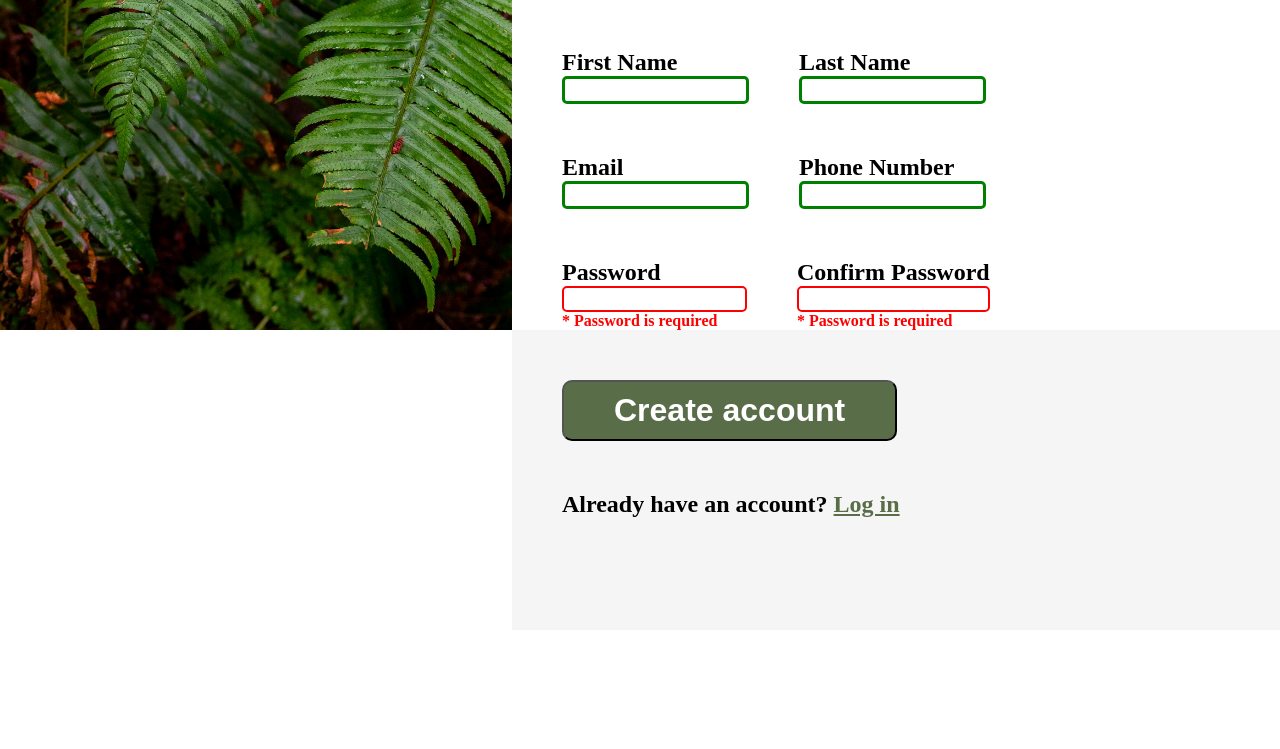
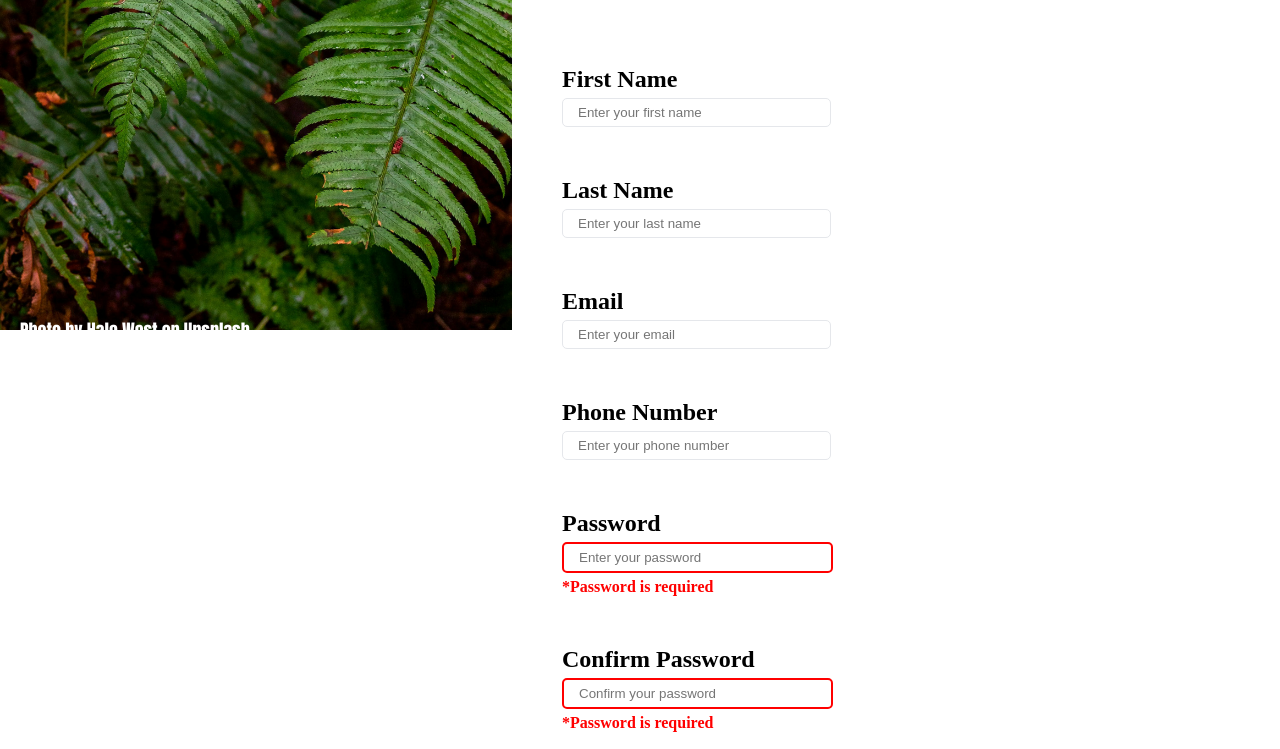
Before and after one commit to Francois-T9/sign-up-form, a plain HTML site: page index.html in a window 1280 px wide. Shown: the part 438-1187 px from the top of the page. Before the commit the page ends 1068 px from the top, so only its background shows below. Drawn offline with Linux system fonts and the light colour scheme; a web font is replaced by a local one.

Commit message:
Input borders now are gray when empty, red when invalid (but not empy), and a password patter, has been added. The submit button does not worl because it is not inside the <form>. The photo credit is not yet positioned correctly

```diff
--- a/index.html
+++ b/index.html
@@ -14,6 +14,7 @@
                 <img src="img/odin-lined.png" alt="">
                 <p>ODIN</p>
             </div>
+            <p>Photo by Hale West on Unsplash</p>
             <img src="img/halie-west-25xggax4bSA-unsplash.jpg" alt="">
         </div>
         <div class="form-container">
@@ -32,33 +33,33 @@
                 <form action="">
                     <div class="first-name">
                         <label for="first-name">First Name</label>
-                        <input type="text" id="first-name" name="first-name">
+                        <input type="text" required id="first-name" name="first-name" minlength="3"  placeholder="Enter your first name">
                     </div>
 
                     <div class="last-name">
                         <label for="last-name">Last Name</label>
-                        <input type="text" id="last-name" name="last-name">
+                        <input type="text" required id="last-name" name="last-name" minlength="3" placeholder="Enter your last name">
 
                     </div>
                     <div class="email">
                         <label for="email">Email</label>
-                        <input type="email" id="email" name="email">
+                        <input type="email" required id="email" name="email" placeholder="Enter your email">
                     </div>
 
                     <div class="phone-number">
                         <label for="phone-number">Phone Number</label>
-                        <input type="text" id="phone-number" name="phone-number">
+                        <input type="text" id="phone-number" name="phone-number" placeholder="Enter your phone number">
 
                     </div>
                     <div class="password">
                         <label for="pwd">Password</label>
-                        <input type="password" id="pwd" name="pwd" required>
-
+                        <input type="password" id="pwd" name="pwd" required placeholder="Enter your password" pattern="(?=.*\d)(?=.*[a-z])(?=.*[A-Z]).{8,}">
+                        <span class="error-message">*Password is required</span>
                     </div>
                     <div class="confirm-password">
                         <label for="confirm-pwd">Confirm Password</label>
-                        <input type="confirm-password" id="confirm-pwd" name="confirm-pwd" required>
-
+                        <input type="password" id="confirm-pwd" name="confirm-pwd" required placeholder="Confirm your password" pattern="(?=.*\d)(?=.*[a-z])(?=.*[A-Z]).{8,}">
+                        <span class="error-message">*Password is required</span>
                     </div>
                 </form>
             </div>
--- a/styles.css
+++ b/styles.css
@@ -8,6 +8,10 @@ body {
     padding: 0;
     width: 100%;
 
+}
+
+h1, p {
+    font-family: Impact, Haettenschweiler, 'Arial Narrow Bold', sans-serif;
 }
 
 .flex-container {
@@ -34,60 +38,20 @@ body {
 
     width: 40%;
 
-
-
 }
-
-
-.header, .footer {
-
-    height: calc(100px + 200px);
-    font-weight: 700;
-
-}
-
-.sign-up-form {
-
-    display: flex;
-    flex-direction: column;
-    background-color: white;
-
-
-
-}
-
-.sign-up-form form {
-    font-weight: 700;
-    display: flex;
-    flex-wrap: wrap;
-    margin-right: 200px;
-    gap: 50px;
-
-}
-
-.sign-up-form > *,
-.header>*,
-.footer>*
- {
-    margin-left: 50px;
-    margin-top: 50px;
-}
-
-.footer button {
-    background-color: #596D48;
-    color: white;
-    font-weight: 700;
-    border-radius: 10px;
-    font-size: 32px;
-    padding: 10px 50px 10px 50px;
-
-}
-
 .background-image img {
     width: 100%;
     height: auto;
 }
 
+.background-image > p {
+    position: fixed;
+    bottom: 0px;
+    color: white;
+    font-weight: 700;
+    font-size: 18px;
+    left: 20px;
+}
 .logo-container {
     width: inherit;
     height: 100px;
@@ -115,40 +79,115 @@ body {
     margin: 0; /* Remove default margin */
 }
 
+
+.header, .footer {
+
+    height: calc(100px + 200px);
+    font-weight: 700;
+
+}
+
+.sign-up-form {
+
+    display: flex;
+    flex-direction: column;
+    background-color: white;
+    width: 100%;
+    justify-content: center;
+
+
+
+}
+
+.sign-up-form form {
+    font-weight: 700;
+    display: flex;
+    flex-wrap: wrap;
+    margin-right: 200px;
+    gap: 50px;
+    width: 50%;
+    align-items: center;
+    margin-bottom: 20px;
+
+
+}
+
+.sign-up-form > *,
+.header>*,
+.footer>*
+ {
+    margin-left: 50px;
+    margin-top: 50px;
+}
+
+.footer button {
+    background-color: #596D48;
+    color: white;
+    font-weight: 700;
+    border-radius: 10px;
+    font-size: 32px;
+    padding: 10px 50px 10px 50px;
+
+}
+
+
+
 form > div {
     display: flex;
     flex-direction: column;
+    gap: 5px;
+
 
 }
 
-input {
-    border: solid #E5E7EB 1px;
-    height: 20px;
+input,
+input:placeholder-shown {
+    border: solid #E5E7EB 1px; /* Default gray border */
+    height: 25px;
+    width: 250px;
     border-radius: 5px;
+    padding-left: 15px;
 }
 
-input:invalid {
+/* Valid input state */
+input:valid:not(:placeholder-shown) {
+    border: solid green 2px;
+}
+
+/* Invalid input state */
+input:invalid:not(:placeholder-shown) {
     border: solid red 2px;
 }
 
-input:valid {
-    border: solid green;
-}
-
+/* Focused input state */
 input:focus {
     background-color: #f0f0f0;
     border: solid #89ddff;
 }
 
+
+
+.password input:invalid,
+.confirm-password input:invalid
+{
+    border: solid red 2px;
+}
+
+
+
+
 a {
     color:  #596D48;
 }
 
-.password:after,
-.confirm-password:after {
-    content: "* Password is required";
+.error-message {
+    display: none;
     color: red;
-    font-weight: 0;
     font-size: 16px;
+}
 
+.password input:invalid ~ .error-message,
+.confirm-password input:invalid ~ .error-message
+{
+    display: block; /* Show the error message when input is invalid */
 }
```
